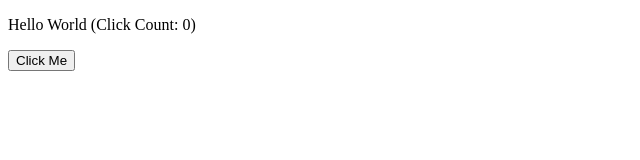
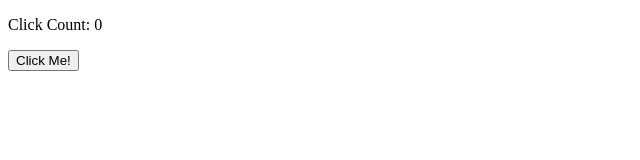
Before and after one commit to UMIQLO/reactjs-boilerplate, a React app: page / in a window 1280 px wide. Shown: the top 160 px of the page, without its empty margins (0-640 px from the left). Built offline with nearby package versions, Linux system fonts and the light colour scheme; the HTML template or start-up script is replaced by a standard one.

Commit message:
combine mapStateToProps & mapDispatchToProps in _components

```diff
--- a/src/_components/App/App.jsx
+++ b/src/App.jsx
@@ -1,5 +1,5 @@
 import React, {Component} from 'react'
-import {Demo} from '../../_containers/DemoData'
+import {Demo} from './_components/Demo'
 
 export default class App extends Component {
     render() {
--- a/src/_components/App/Demo.jsx
+++ /dev/null
@@ -1,12 +0,0 @@
-import React from 'react';
-import ReactDOM from 'react-dom';
-
-const Demo = ({clickCount, addClickCount}) => {
-    return (<div>
-        <p>
-            Hello World (Click Count: {clickCount})
-        </p>
-        <p><input type="submit" value="Click Me" onClick={addClickCount}/></p>
-    </div>)
-}
-export default Demo
--- a/src/_containers/DemoData.js
+++ b/src/_components/Demo.jsx
@@ -1,7 +1,22 @@
-import React from 'react'
+import React, {Component} from 'react'
 import {connect} from 'react-redux'
-import Demo from '../_components/App/Demo'
 import {clickCount} from '../_actions/demo.action'
+
+class Demo extends Component {
+    constructor(props) {
+        super(props)
+    }
+
+    render() {
+        const {clickCount, addClickCount} = this.props
+        return (<div>
+            <p>Click Count: {clickCount}</p>
+            <p>
+                <button onClick={addClickCount}>Click Me!</button>
+            </p>
+        </div>)
+    }
+}
 
 const mapStateToProps = state => {
     return {clickCount: state.demo.clickCount}
--- a/src/index.js
+++ b/src/index.js
@@ -2,8 +2,7 @@ import React from 'react';
 import ReactDOM from 'react-dom';
 import {Provider} from 'react-redux';
 import store from './_helpers/store'
-
-import App from './_components/App/App'
+import App from './App'
 
 ReactDOM.render(<Provider store={store}>
     <App/>
```
